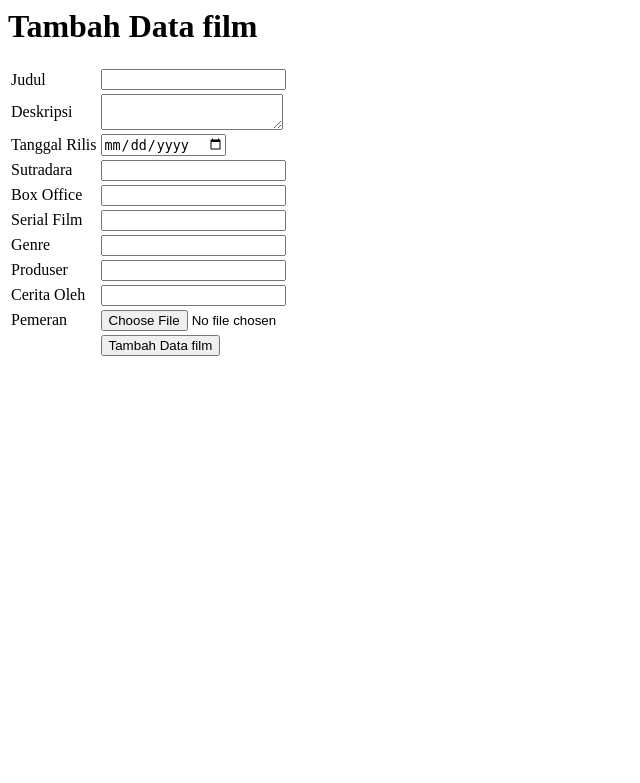
After one commit to khansakhalda/ironman, a PHP site: page /insertdeskripsifilm.php in a window 1280 px wide. The commit adds this page. Shown: the top 783 px of the page, without its empty margins (0-640 px from the left). Run offline with PHP 8.4, Linux system fonts and the light colour scheme.

Commit message:
crud deskripsi film
crud deskripsi film untuk sisi admin

```diff
--- /dev/null
+++ b/insertdeskripsifilm.php
@@ -0,0 +1,118 @@
+<?php
+include "koneksi.php";
+if(isset($_POST['input'])){
+    $id = $_POST['id'];
+    $nama_film = $_POST['nama_film'];
+    $deskripsi = $_POST['deskripsi'];
+    $tanggal_rilis = $_POST['tanggal_rilis'];
+    $sutradara = $_POST['sutradara'];
+    $box_office = $_POST['box_office'];
+    $serial_film = $_POST['serial_film'];
+    $genre = $_POST['genre'];
+    $produser = $_POST['produser'];
+    $cerita_oleh = $_POST['cerita_oleh'];
+    $pemeran = $_FILES['pemeran']['name'];
+    if($pemeran!=''){
+        $upload = 'images/'.$pemeran;
+        move_uploaded_file($_FILES["pemeran"]["tmp_name"], $upload);
+    }
+    $insert = "insert into deskripsi_film(id,nama_film,deskripsi,tanggal_rilis,sutradara,box_office,serial_film,genre,produser,cerita_oleh,pemeran)
+    values('$id','$nama_film ','$deskripsi','$tanggal_rilis','$sutradara','$box_office','$serial_film','$genre','$produser','$cerita_oleh','$upload')";
+    $query = mysqli_query($conn,$insert);
+    if($query){
+        ?>
+        <script>
+            alert('Data berhasil ditambahkan!');
+            document.location='viewdeskripsifilm.php';
+        </script>
+        <?php
+    }
+}
+?>
+
+<html>
+<head>
+</head>
+<body>
+    <h1>Tambah Data film</h1>
+<form action='<?php $_SERVER['PHP_SELF']; ?>' name=
+'insert' method='post' enctype='multipart/form-data'>
+<table>
+    <tr>
+        <td>Judul</td>
+        <td>
+            <input type="text" name="nama_film"/>
+        </td>
+    </tr>
+    <tr>
+        <td>Deskripsi</td>
+        <td>
+            <textarea name="deskripsi" ></textarea>
+        </td>
+
+    </tr>
+    <tr>
+        <td>Tanggal Rilis</td>
+        <td>
+            <input type="date" name="tanggal_rilis"/>
+        </td>
+
+    </tr>
+    <tr>
+        <td>Sutradara</td>
+        <td>
+            <input type="text" name="sutradara"/>
+        </td>
+
+    </tr>
+    <tr>
+        <td>Box Office</td>
+        <td>
+            <input type="text" name="box_office"/>
+        </td>
+
+    </tr>
+    <tr>
+        <td>Serial Film</td>
+        <td>
+            <input type="text" name="serial_film"/>
+        </td>
+
+    </tr>
+    <tr>
+        <td>Genre</td>
+        <td>
+            <input type="text" name="genre"/>
+        </td>
+
+    </tr>
+    <tr>
+        <td>Produser</td>
+        <td>
+            <input type="text" name="produser"  />
+        </td>
+
+    </tr>
+    <tr>
+        <td>Cerita Oleh</td>
+        <td>
+            <input type="text" name="cerita_oleh"/>
+        </td>
+
+    </tr>
+    <tr>
+        <td>Pemeran</td>
+        <td>
+            <input type='file' name='pemeran' />
+        </td>
+    </tr>
+    <tr>
+        <td></td>
+        <td>
+            <input type="submit" name="input" value='Tambah Data film'/>
+        </td>
+    </tr>
+</table>
+</form>
+</body>
+</html>
```
Also changed, not shown: updatedeskripsifilm.php (added, +136 -0 lines), viewdeskripsifilm.php (+8 -8 lines).
